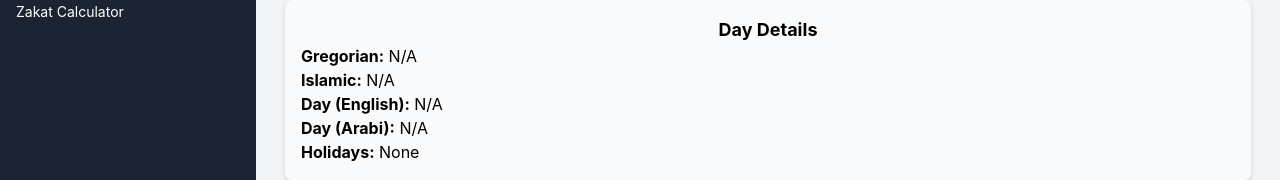
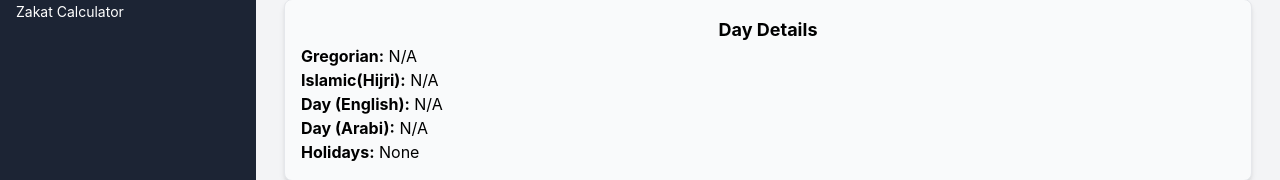
Before and after one commit to somu46/Islamic-calendar, a React (Create React App) app: page /data/islamic-calendar in a window 1280 px wide. Both pictures are taken after a click on the element "10". Shown: the part 333-513 px from the top of the page. Built offline with nearby package versions, Linux system fonts and the light colour scheme; no server answers.

Commit message:
`Added 'Hijri' label to Islamic date display in Calendar.js`

```diff
--- a/src/Pages/calendar/Calendar.js
+++ b/src/Pages/calendar/Calendar.js
@@ -165,7 +165,7 @@ const IslamicCalendar = () => {
         <div className="mt-4 p-4 border rounded-lg bg-gray-50 shadow-md">
           <h3 className="text-lg text-center font-bold">Day Details</h3>
           <p><strong>Gregorian:</strong> {selectedDay.gregorian?.date || 'N/A'}</p>
-          <p><strong>Islamic:</strong> {selectedDay.hijri?.date || 'N/A'}</p>
+          <p><strong>Islamic(Hijri):</strong> {selectedDay.hijri?.date || 'N/A'}</p>
           <p><strong>Day (English):</strong> {selectedDay.hijri?.weekday?.en || 'N/A'}</p>
           <p><strong>Day (Arabi):</strong> {selectedDay.hijri?.weekday?.ar || 'N/A'}</p>
           <p><strong>Holidays:</strong> {selectedDay.hijri?.holidays?.join(', ') || 'None'}</p>
```
